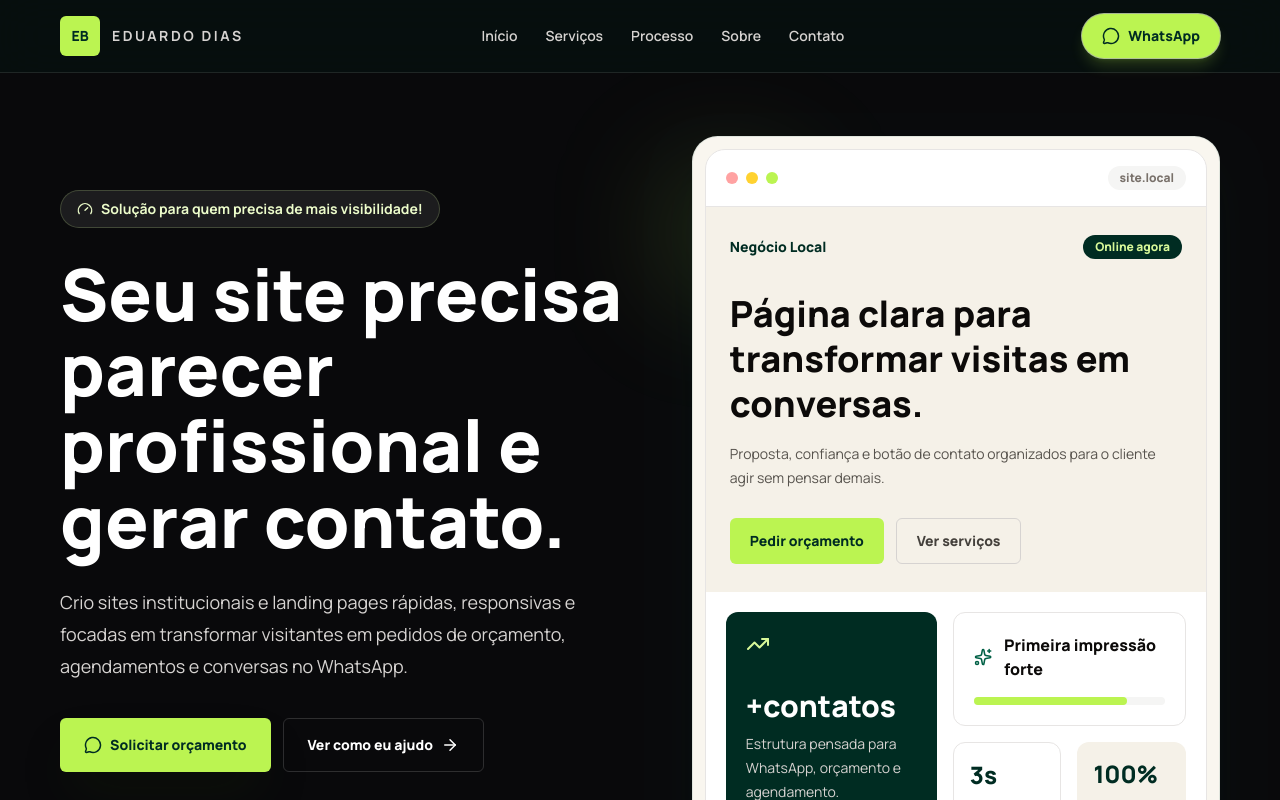
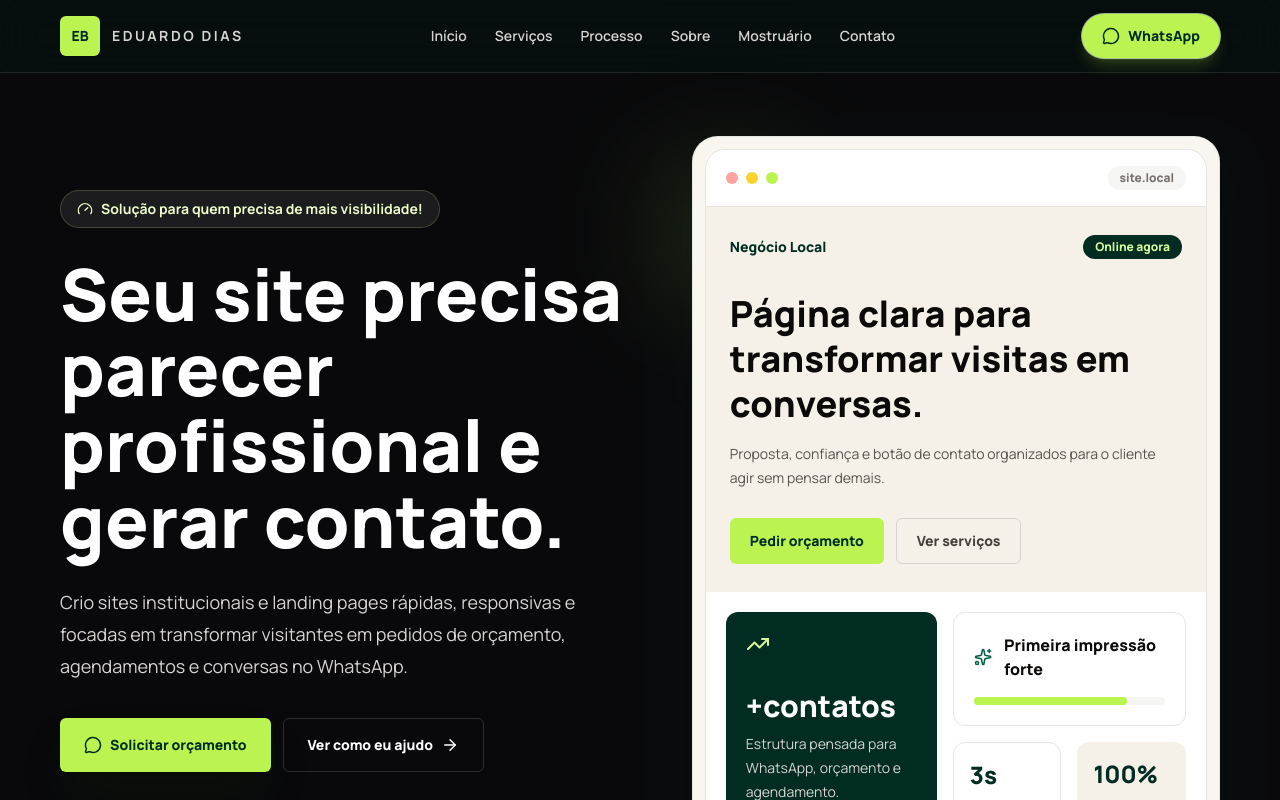
Before and after one commit to EduuD1as/Portif-lio-Front-end, a React (Vite) app: page / in a window 1280 px wide. Shown: the top 800 px of the page. Built offline with nearby package versions, Linux system fonts and the light colour scheme.

Commit message:
inclusão do mostruário na navbar

```diff
--- a/src/components/Navbar.jsx
+++ b/src/components/Navbar.jsx
@@ -6,6 +6,7 @@ const links = [
   { label: 'Serviços', href: '#servicos' },
   { label: 'Processo', href: '#processo' },
   { label: 'Sobre', href: '#sobre' },
+  { label: 'Mostruário', href: '#projetos' },
   { label: 'Contato', href: '#contato' },
 ]
 
```
